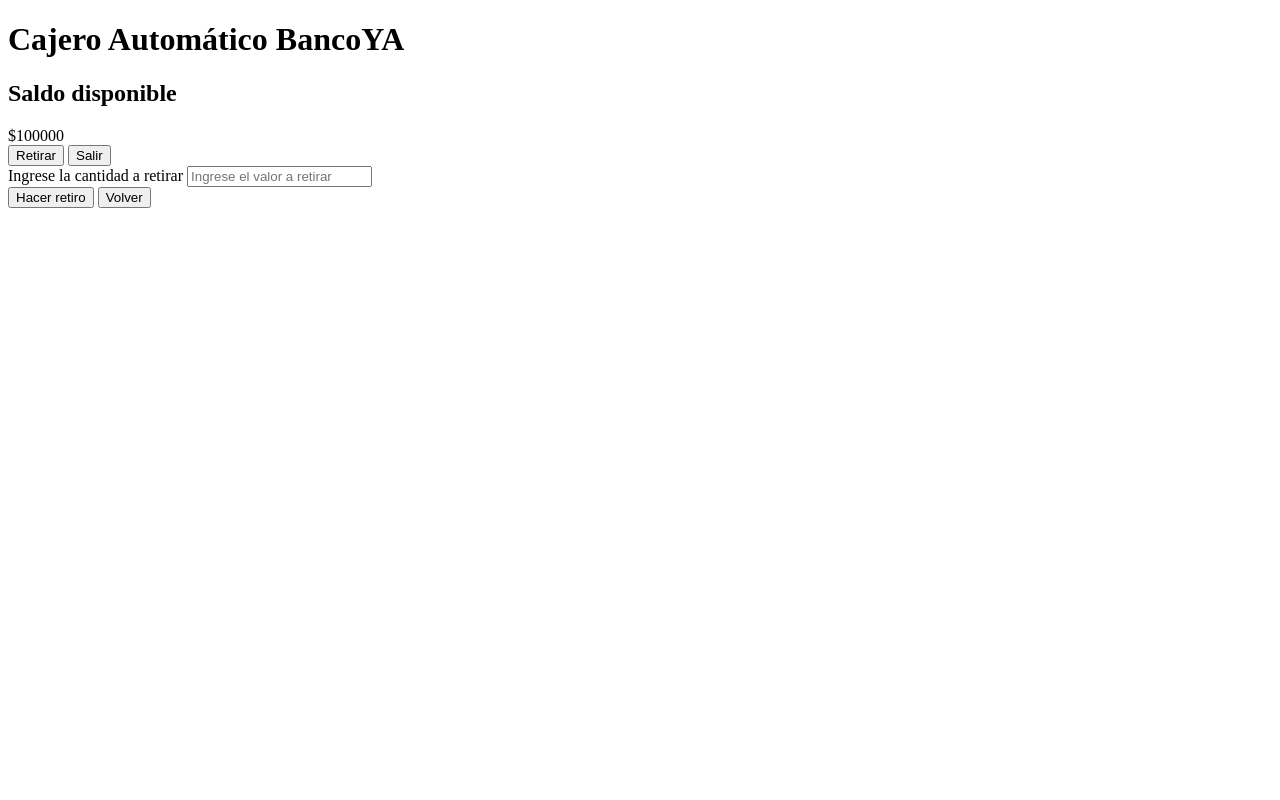
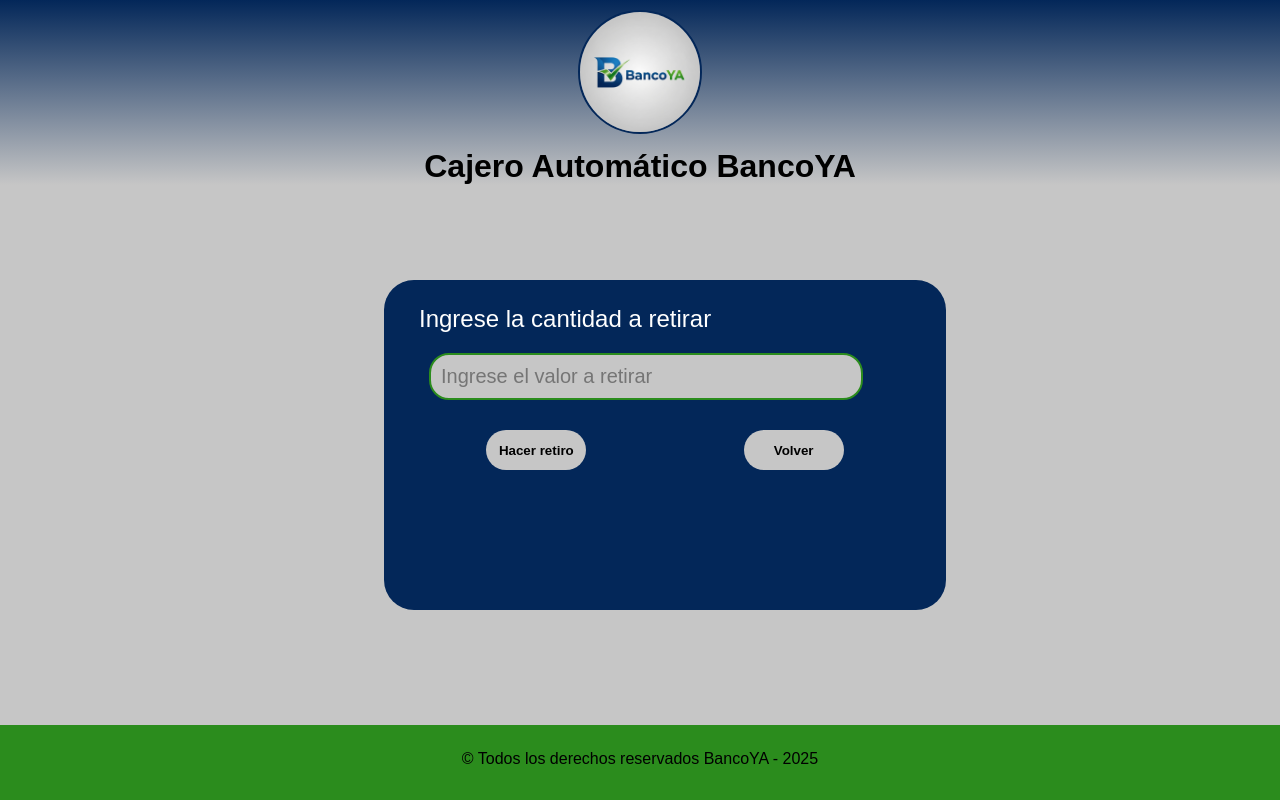
Before and after one commit to DanielaFajardo2315/desafio-logica-js, a plain HTML site: page reto2/pages/saldo.html in a window 1280 px wide. Both pictures are taken after a click on the button "Retirar". Drawn offline with Linux system fonts and the light colour scheme; a web font is replaced by a local one.

Commit message:
Se agrega la lógica en JS de la página saldo.html y se  agregan todos los estilos de los dos documentos html

```diff
--- a/reto2/pages/saldo.html
+++ b/reto2/pages/saldo.html
@@ -4,29 +4,41 @@
     <meta charset="UTF-8">
     <meta name="viewport" content="width=device-width, initial-scale=1.0">
     <title>Cajero Automático</title>
+    <link rel="icon" href="../assets/icono.png" type="image/x-icon">
     <link rel="stylesheet" href="../styles.css/saldo.css">
 </head>
 <body>
+    <header>
+        <img src="../assets/logoBancoYA.png" alt="Logo BancoYA" class="logo">
         <h1>Cajero Automático BancoYA</h1>
-    <h2>Saldo disponible</h2>
+    </header>
+    <main>
+        <div class="contenedor_main">
+            <h2 class="h2_saldo">Saldo disponible</h2>
             <div id="saldoDisp"></div>
-    <button type="button" onclick="buttonRetirar(event)">Retirar</button>
-    <button type="button" onclick="salir()">Salir</button>
-
+            <div class="botones_saldo">
+                <button type="button" onclick="buttonRetirar(event)" class="boton_saldo">Retirar</button>
+                <button type="button" onclick="salir()" class="boton_saldo">Salir</button>
+            </div>
             <div id="retiro">
                 <label for="cantidad">Ingrese la cantidad a retirar</label>
                 <input type="number" name="cantidad" id="cantidad" placeholder="Ingrese el valor a retirar">
                 <div id="salida"></div>
                 <div class="botones1">
-            <button type="button" onclick="retirar()">Hacer retiro</button>
-            <button type="button" onclick="volver()" id="btnVolver">Volver</button>
+                    <button type="button" onclick="retirar()" class="boton_retiro">Hacer retiro</button>
+                    <button type="button" onclick="volver()" id="btnVolver" class="boton_retiro">Volver</button>
                 </div>
-        <div id="otroRetiro"></div>
+                <div id="salida2"></div>
                 <div id="botones2">
-            <button type="button" onclick="verSaldo()">Ver saldo disponible</button>
-            <button type="button" onclick="salir()">Salir</button>
+                    <button type="button" onclick="verSaldo()" class="boton_ret2">Ver saldo disponible</button>
+                    <button type="button" onclick="salir()" class="boton_ret2">Salir</button>
                 </div>
             </div>
+        </div>
+    </main>
+    <footer>
+        <p>&copy; Todos los derechos reservados BancoYA - 2025</p>
+    </footer>
 
     <script src="../script/saldo.js"></script>
 </body>
--- a/reto2/script/saldo.js
+++ b/reto2/script/saldo.js
@@ -6,6 +6,7 @@ const caja = document.getElementById('retiro');
 const botonVolver = document.getElementById('btnVolver');
 const botonesCaja = document.getElementById('botones2');
 let salidaRetiro = document.getElementById('salida');
+let salidaMensaje = document.getElementById('salida2');
 
 function buttonRetirar(event) {
     event.preventDefault();
@@ -19,7 +20,7 @@ function retirar() {
 
     if (numeroCantidad === 0 || numeroCantidad < 10000) {
         salidaRetiro.textContent = 'Lo sentimos, el valor de su retiro debe ser mayor a $10.000'
-        actualizar ();
+        actualizar();
     }
     else if (numeroCantidad <= saldoDispNum) {
         saldoDispNum -= numeroCantidad;
@@ -28,10 +29,11 @@ function retirar() {
         cantidadRetiro.value = '';
         botonesCaja.style.display = 'block';
         botonVolver.style.display = 'none';
-        actualizar ();
+        salidaMensaje.textContent = 'Gracias por utilizar nuestros servicios.';
+        actualizar();
     } else {
         salidaRetiro.textContent = `Saldo insuficiente, su saldo disponible es $${saldoDispNum}`;
-        actualizar ();
+        actualizar();
     }
 }
 
@@ -45,6 +47,10 @@ function volver() {
 
 function verSaldo() {
     caja.style.display = 'none';
+    botonesCaja.style.display = 'none';
+    botonVolver.style.display = 'block';
+    salidaMensaje.textContent = '';
+    salidaRetiro.textContent = '';
 }
 
 function salir() {
--- a/reto2/styles.css/saldo.css
+++ b/reto2/styles.css/saldo.css
@@ -1,7 +1,172 @@
+@import url('https://fonts.cdnfonts.com/css/andrea-canolli-01');
+
+:root {
+    --color-fondo: #c6c6c6;
+    --color-enfasis: #032759;
+    --color-enfasis2: #2b8c1d;
+    --color-textEnfasis: white;
+}
+
+* {
+    margin: 0;
+    padding: 0;
+}
+
+body {
+    font-family: 'Andrea Canolli 01', sans-serif;
+    background-color: var(--color-fondo);
+}
+
+/* ------------ HEADER ---------------- */
+header {
+    position: fixed;
+    top: 0;
+    text-align: center;
+    width: 100%;
+    background: linear-gradient(to bottom, var(--color-enfasis), var(--color-fondo));
+}
+
+.logo {
+    width: 120px;
+    border-radius: 50%;
+    margin: 10px;
+    border: 2px solid var(--color-enfasis);
+}
+
+/* --------------- MAIN -------------- */
+.contenedor_main {
+    margin: 300px auto auto auto;
+    height: 250px;
+    width: 60%;
+}
+
+/* --------------- SALDO DISPONIBLE ------------ */
+.h2_saldo {
+    font-size: 30px;
+    text-align: center;
+    margin: 25px;
+}
+
+#saldoDisp {
+    font-size: 5rem;
+    text-align: center;
+    background-color: var(--color-enfasis);
+    color: var(--color-textEnfasis);
+    border-radius: 30px;
+    width: 65%;
+    margin: auto;
+}
+
+.botones_saldo {
+    margin: 10px;
+    display: flex;
+    justify-content: space-evenly;
+    gap: 70px;
+}
+
+.boton_saldo {
+    height: 40px;
+    width: 80px;
+    border-radius: 20px;
+    border: none;
+    background-color: var(--color-enfasis);
+    color: var(--color-textEnfasis);
+    font-weight: bold;
+    cursor: pointer;
+}
+
+.boton_saldo:hover {
+    background-color: var(--color-enfasis2);
+}
+
+/* --------------- CAJA RETIRO ----------------- */
+
 #retiro {
     display: none;
+    background-color: var(--color-enfasis);
+    position: absolute;
+    height: 280px;
+    width: 40%;
+    top: 280px;
+    left: 30%;
+    border-radius: 30px;
+    padding: 25px;
+}
+
+#retiro>label {
+    font-size: 1.5rem;
+    margin: 10px;
+    color: var(--color-textEnfasis);
+}
+
+#cantidad {
+    border-radius: 20px;
+    padding: 10px;
+    border: 2px solid var(--color-enfasis2);
+    background-color: var(--color-fondo);
+    margin: 20px;
+    width: 80%;
+    font-family: 'Andrea Canolli 01', sans-serif;
+    font-size: 20px;
+}
+
+#salida, #salida2 {
+    color: var(--color-textEnfasis);
+    font-size: 1.1rem;
+    text-align: center;
+}
+
+.botones1 {
+    display: flex;
+    justify-content: space-evenly;
+    gap: 70px;
+}
+
+.boton_retiro {
+    height: 40px;
+    width: 100px;
+    border-radius: 20px;
+    border: none;
+    background-color: var(--color-fondo);
+    font-weight: bold;
+    cursor: pointer;
+    margin: 10px;
+}
+
+.boton_retiro:hover {
+    background-color: var(--color-enfasis2);
+    color: var(--color-textEnfasis);
 }
 
 #botones2 {
     display: none;
+    text-align: center;
+    margin: auto;
 }
+
+.boton_ret2 {
+    height: 50px;
+    width: 100px;
+    border-radius: 20px;
+    border: none;
+    background-color: var(--color-fondo);
+    font-weight: bold;
+    cursor: pointer;
+    margin: 20px;
+}
+
+.boton_ret2:hover {
+    background-color: var(--color-enfasis2);
+    color: var(--color-textEnfasis);
+}
+
+/* -------------- FOOTER ---------------- */
+footer {
+    position: fixed;
+    bottom: 0;
+    text-align: center;
+    width: 100%;
+    height: 50px;
+    background-color: var(--color-enfasis2);
+    padding-top: 25px;
+}
--- a/reto2/styles.css/style.css
+++ b/reto2/styles.css/style.css
@@ -0,0 +1,103 @@
+@import url('https://fonts.cdnfonts.com/css/andrea-canolli-01');
+
+:root {
+    --color-fondo: #c6c6c6;
+    --color-enfasis: #032759;
+    --color-enfasis2: #2b8c1d;
+    --color-textEnfasis: white;
+}
+
+* {
+    margin: 0;
+    padding: 0;
+}
+
+body {
+    font-family: 'Andrea Canolli 01', sans-serif;
+    background-color: var(--color-fondo);
+}
+
+/* ------------ HEADER ---------------- */
+header {
+    position: fixed;
+    top: 0;
+    text-align: center;
+    width: 100%;
+    background: linear-gradient(to bottom, var(--color-enfasis), var(--color-fondo));
+    padding: 20px;
+}
+
+.logo {
+    width: 120px;
+    border-radius: 50%;
+    margin: 10px;
+    border: 2px solid var(--color-enfasis);
+}
+
+/* --------------- MAIN -------------- */
+.contenedor_main {
+    margin: 220px auto auto auto;
+    height: 250px;
+    width: 60%;
+}
+
+.contenedor_ingreso {
+    background-color: var(--color-enfasis);
+    color: var(--color-textEnfasis);
+    height: 300px;
+    width: 60%;
+    margin: auto;
+    border-radius: 30px;
+    padding: 25px;
+    text-align: center;
+    font-size: 1.5rem;
+}
+
+#form>label {
+    margin: 30px;
+}
+
+#form>input {
+    height: 35px;
+    background-color: var(--color-fondo);
+    font-family: 'Andrea Canolli 01', sans-serif;
+    border: 2px solid var(--color-enfasis2);
+    font-size: 20px;
+    width: 60%;
+    margin: 10px;
+    border-radius: 20px;
+    padding: 10px;
+}
+
+.btn_ingresar {
+    height: 40px;
+    width: 100px;
+    border-radius: 20px;
+    border: none;
+    background-color: var(--color-fondo);
+    font-weight: bold;
+    cursor: pointer;
+}
+
+.btn_ingresar:hover {
+    background-color: var(--color-enfasis2);
+    color: var(--color-textEnfasis);
+}
+
+#wait {
+    color: var(--color-textEnfasis);
+    font-size: 1.1rem;
+    text-align: center;
+    margin: 10px;
+}
+
+/* -------------- FOOTER ---------------- */
+footer {
+    position: fixed;
+    bottom: 0;
+    text-align: center;
+    width: 100%;
+    height: 50px;
+    background-color: var(--color-enfasis2);
+    padding-top: 25px;
+}
```
Also changed, not shown: reto2/pages/index.html (+20 -10 lines), reto2/assets/icono.png (added), reto2/assets/logoBancoYA.png (added). Lines whose indentation alone changed are shown as unchanged.
